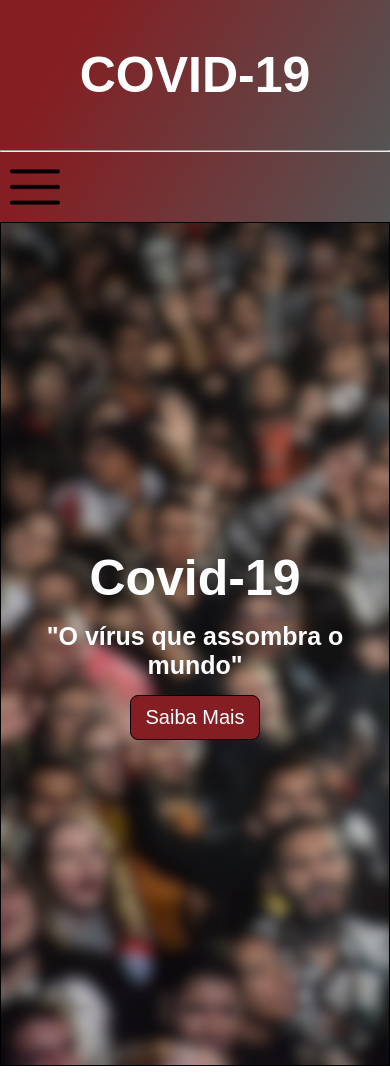
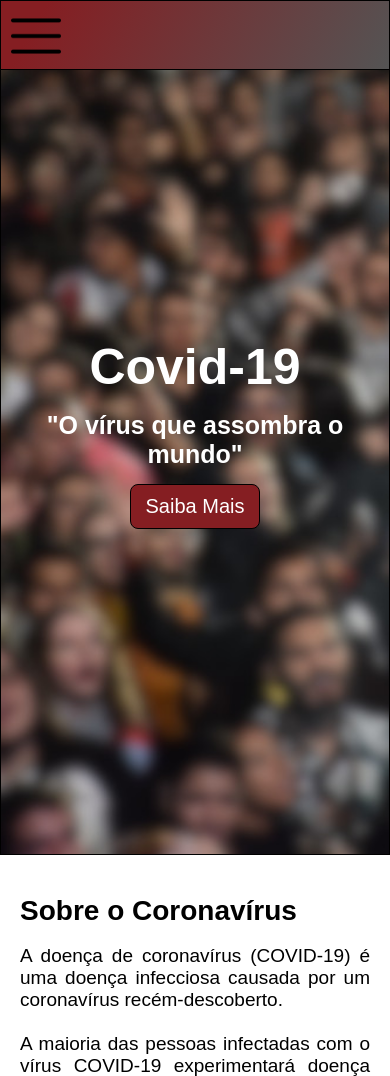
Before and after one commit to Crown32/website-corona, a plain HTML site: page index.html in a window 390 px wide. Shown: the top 1076 px of the page. Drawn offline with Linux system fonts and the light colour scheme.

Commit message:
Editando estilo da página

```diff
--- a/index.html
+++ b/index.html
@@ -10,11 +10,7 @@
 </head>
 <body>
     <input type="checkbox" id="check">
-    <header>
-        <h1 class="title">COVID-19</h1>
-        <noscript>Esse site precisa do Java Script habilitado</noscript>
-    </header>
-    <hr>
+    <noscript>Esse site precisa do Java Script habilitado</noscript>
     <nav>
         <ul>
 
@@ -31,7 +27,7 @@
 
     <section id="principal">
 
-        <section class="background"> <!--Img de Background-->
+        <section class="background" id="top"> <!--Img de Background-->
             <h1>Covid-19</h1>
             <h3>"O vírus que assombra o mundo"</h3>
             <a href="#sobre" class="button">Saiba Mais</a>
@@ -371,7 +367,10 @@
 
     <footer>
         <h1>FIQUE EM CASA</h1>
-        <p>Faça sua parte para combatermos o vírus da melhror forma possível</p>
+        <div class="top">
+            <a href="#top"><img src="./imgs/top.png" width="50px" height="50px"></a>
+            <p>Faça sua parte para combatermos o vírus da melhror forma possível</p>
+        </div>
         <div class="freepik">
             <p class="copyright">Covid-19 © Copyright 2020</p>
             Icons made by <a target="T_blank" href="https://www.flaticon.com/authors/freepik" title="Freepik">Freepik</a> from <a target="T_blank" href="https://www.flaticon.com/" title="Flaticon">www.flaticon.com</a>
--- a/style.css
+++ b/style.css
@@ -32,34 +32,12 @@ p{
     font-size: 19px;
 }
 
-/*Formatação do header*/
-header{
-    display: flex;
-    height: 150px;
-    background-image:linear-gradient(120deg, #851e22 20%, #545454 100%);
-    align-items: center;
-}
-
-header h1{
-    color: white;
-    margin-left: 150px;
-    font-size: 50px;
-}
-
-@media screen and (max-width:730px){
-    header{
-        justify-content: center;
-    }
-
-    header h1{
-        margin-left: unset;
-    }
-}
 
 /*Formatação navbar*/
 nav{
+    border: black 1px solid;
     position: sticky;
-    top: -5px;
+    top: 0px;
     background-image:linear-gradient(120deg, #851e22 11%, #545454 100%);
     width: 100%;
 }
@@ -159,6 +137,7 @@ nav ul li a:hover{
 }
 /*Formatação img background*/
 .background{
+    margin-top: -59px;
     background-image: url(./imgs/fundo.jpg);
     background-size: cover;
     min-height: 100vh;
@@ -577,10 +556,12 @@ nav ul li a:hover{
     text-align: center;
 }
 
+.figures figure img{
+    transition: 0.2s;
+}
+
 .figures figure img:hover{
-    transition: 0.2s;
-    width: 210px;
-    height: 210px;
+    filter: drop-shadow(10px 10px 18px #000000);
 }
 
 /*Formatação do rodapé*/
@@ -611,3 +592,12 @@ footer p{
     color: gray;
     font-size: 14px;
 }
+
+.top{
+    text-align: center;
+}
+
+.top img{
+    margin-top: 10px;
+    margin-bottom: -20px;
+}
```
Also changed, not shown: imgs/top.png (added).
